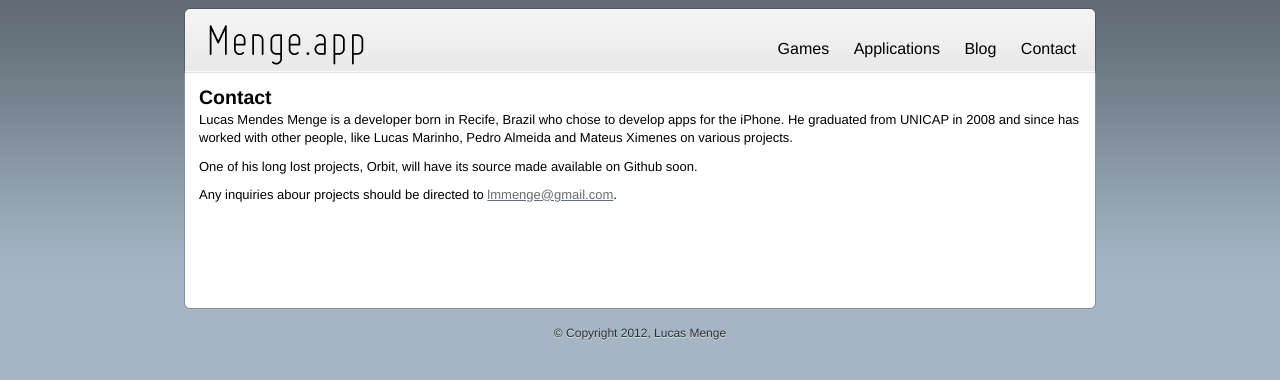
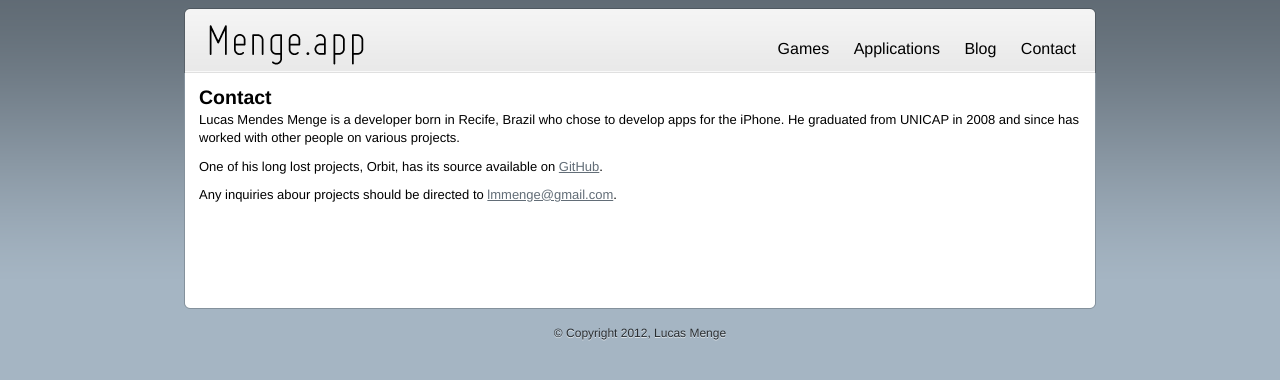
Before and after one commit to lmmenge/lmmenge.github.com, a Jekyll site: the page built from contact.html, in a window 1280 px wide. Shown: the top 380 px of the page. Built offline with Jekyll 4.4.1, drawn with Linux system fonts in a browser that asks for light colours.

Commit message:
Updated contact

```diff
--- a/contact.html
+++ b/contact.html
@@ -5,11 +5,10 @@ title: Contact
 
 <h2>Contact</h2>
 <p>
-  Lucas Mendes Menge is a developer born in Recife, Brazil who chose to develop apps for the iPhone.
-  He graduated from UNICAP in 2008 and since has worked with other people, like Lucas Marinho, Pedro Almeida and Mateus Ximenes on various projects.
+  Lucas Mendes Menge is a developer born in Recife, Brazil who chose to develop apps for the iPhone. He graduated from UNICAP in 2008 and since has worked with other people on various projects.
 </p>
 <p>
-  One of his long lost projects, Orbit, will have its source made available on Github soon.
+  One of his long lost projects, Orbit, has its source available on <a href="https://github.com/lmmenge/orbit-dock">GitHub</a>.
 </p>
 <p>
   Any inquiries abour projects should be directed to <a href="mailto:lmmenge@gmail.com">lmmenge@gmail.com</a>.
```
